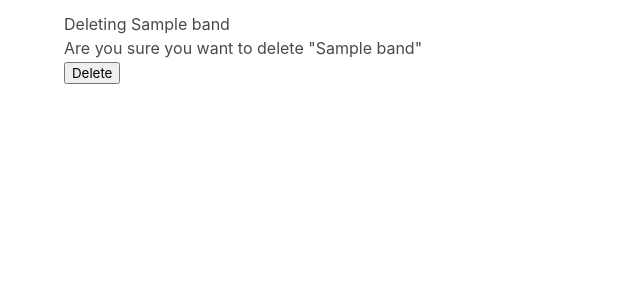
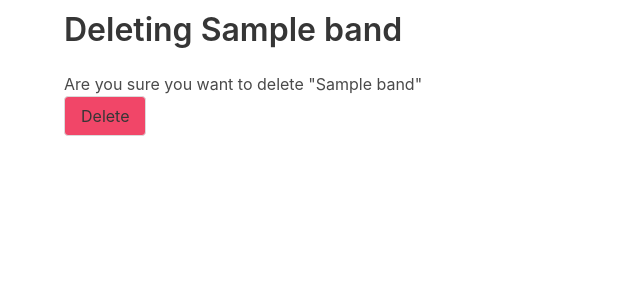
Before and after one commit to Yuami/django_cds, a Django app: page /1/delete in a window 1280 px wide. Shown: the part 24-324 px from the top of the page, without its empty margins (0-640 px from the left). Run offline with Django 3.2, Linux system fonts and the light colour scheme; tables that the repository leaves empty hold one stand-in row (values such as "Sample post").

Commit message:
bulmacss to deletepage

```diff
--- a/cds/templates/cds/band_delete.html
+++ b/cds/templates/cds/band_delete.html
@@ -1,10 +1,10 @@
 {% extends "cds/band_base.html" %}
 {% block content %}
-    <h1>Deleting {{ band.name }}</h1>
+    <h1 class="title">Deleting {{ band.name }}</h1>
     <p>Are you sure you want to delete "{{ band.name }}"</p>
 
     <form method="post">
         {% csrf_token %}
-        <input type="submit" value="Delete">
+        <input class="button has-background-danger" type="submit" value="Delete">
     </form>
 {% endblock %}
```
